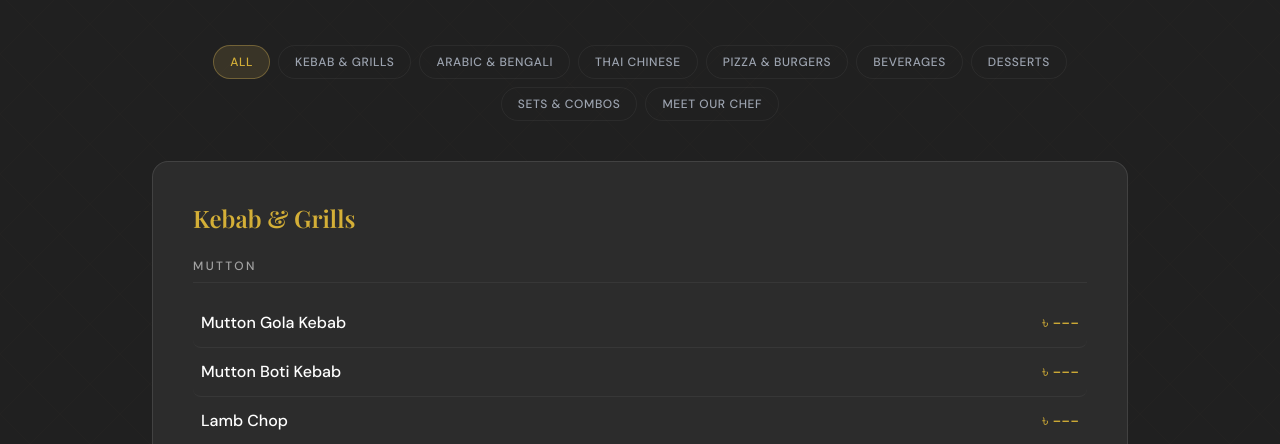
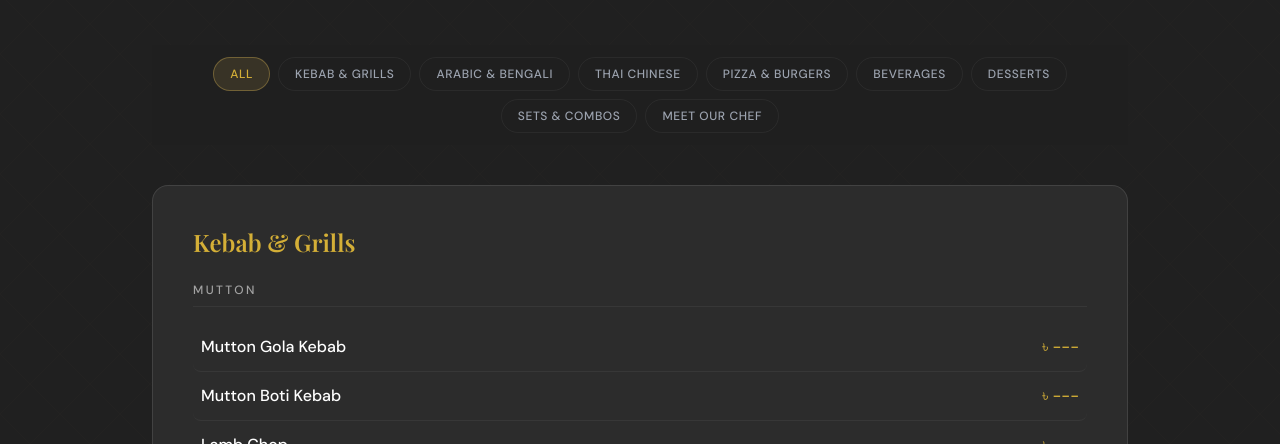
Before and after one commit to abdullahanwar1950/The-Rihla-Lounge, a plain HTML site: page menu.html in a window 1280 px wide. Shown: the part 356-800 px from the top of the page. Drawn offline with nearby package versions, Linux system fonts and the light colour scheme; a web font is replaced by a local one.

Commit message:
Enhance menu navigation with sticky tabs and improve section scrolling behavior

```diff
--- a/main.js
+++ b/main.js
@@ -64,11 +64,12 @@
     // MENU RENDERING
     // ==========================================
     let activeTab = "All";
+    const menuSectionId = tabName => `menu-section-${tabName.toLowerCase().replace(/[^a-z0-9]+/g, '-')}`;
     function renderTabs() {
       const c = document.getElementById('menuTabs');
-      let h = `<button class="menu-tab active px-4 py-2 rounded-full text-xs uppercase tracking-wider font-medium" data-menu-tab="All" aria-pressed="true" onclick="filterMenu('All')">All</button>`;
-      menuData.forEach(cat => { h += `<button class="menu-tab px-4 py-2 rounded-full text-xs uppercase tracking-wider font-medium" data-menu-tab="${cat.tab}" aria-pressed="false" onclick="filterMenu('${cat.tab}')">${cat.tab}</button>`; });
-      h += `<button class="menu-tab px-4 py-2 rounded-full text-xs uppercase tracking-wider font-medium" data-menu-tab="Chef" aria-pressed="false" onclick="showChefProfile()">Meet Our Chef</button>`;
+      let h = `<button class="menu-tab active px-4 py-2 rounded-full text-xs uppercase tracking-wider font-medium" data-menu-tab="All" aria-controls="menuContent" aria-pressed="true" onclick="navigateToMenuSection('All')">All</button>`;
+      menuData.forEach(cat => { h += `<button class="menu-tab px-4 py-2 rounded-full text-xs uppercase tracking-wider font-medium" data-menu-tab="${cat.tab}" aria-controls="${menuSectionId(cat.tab)}" aria-pressed="false" onclick="navigateToMenuSection('${cat.tab}')">${cat.tab}</button>`; });
+      h += `<button class="menu-tab px-4 py-2 rounded-full text-xs uppercase tracking-wider font-medium" data-menu-tab="Chef" aria-controls="menu-section-chef" aria-pressed="false" onclick="navigateToMenuSection('Chef')">Meet Our Chef</button>`;
       c.innerHTML = h;
     }
     function setActiveMenuTab(tabName) {
@@ -78,24 +79,17 @@
         btn.setAttribute('aria-pressed', String(isActive));
       });
     }
-    function filterMenu(tabName) {
-      activeTab = tabName;
-      setActiveMenuTab(tabName);
-      renderMenu();
-    }
-    function showChefProfile() {
-      activeTab = "Chef";
-      setActiveMenuTab(activeTab);
-      document.getElementById('menuContent').innerHTML = `<section class="text-center py-8 md:py-12" aria-labelledby="chefName"><span class="text-xs uppercase tracking-[0.2em] text-gold-500/70">Meet Our Chef</span><h2 id="chefName" class="font-display text-3xl md:text-4xl font-semibold text-gold-400 mt-4 mb-5">Pranay Gomes</h2><p class="text-neutral-400 text-sm md:text-base max-w-lg mx-auto">Chef biography and portrait coming soon.</p></section>`;
-      updateMenuProgress();
+    function navigateToMenuSection(tabName) {
+      const targetId = tabName === "All" ? "menu" : tabName === "Chef" ? "menu-section-chef" : menuSectionId(tabName);
+      const target = document.getElementById(targetId);
+      if(target) target.scrollIntoView({behavior: 'smooth', block: 'start'});
     }
     function renderMenu() {
       const c = document.getElementById('menuContent');
       let h = '';
-      const data = activeTab === "All" ? menuData : menuData.filter(cat => cat.tab === activeTab);
-      data.forEach((cat, ci) => {
-        h += `<div class="mb-10 last:mb-0 ${ci>0?'pt-10 border-t border-white/5':''}">`;
-        h += `<h3 class="font-display text-xl md:text-2xl font-semibold text-gold-400 mb-6">${cat.tab}</h3>`;
+      menuData.forEach((cat, ci) => {
+        h += `<section id="${menuSectionId(cat.tab)}" data-menu-section="${cat.tab}" class="menu-category ${ci>0?'pt-10 border-t border-white/5':''}" aria-labelledby="${menuSectionId(cat.tab)}-heading">`;
+        h += `<h2 id="${menuSectionId(cat.tab)}-heading" class="font-display text-xl md:text-2xl font-semibold text-gold-400 mb-6">${cat.tab}</h2>`;
         cat.subCategories.forEach(sub => {
           h += `<div class="mb-8 last:mb-0">`;
           if(cat.subCategories.length>1||sub.name!==cat.tab) h += `<h4 class="text-xs uppercase tracking-[0.2em] text-neutral-600 font-medium mb-4 pb-2 border-b border-white/5">${sub.name}</h4>`;
@@ -110,8 +104,9 @@
           });
           h += `</div></div>`;
         });
-        h += `</div>`;
+        h += `</section>`;
       });
+      h += `<section id="menu-section-chef" data-menu-section="Chef" class="menu-category pt-10 border-t border-white/5 text-center py-8 md:py-12" aria-labelledby="chefName"><span class="text-xs uppercase tracking-[0.2em] text-gold-500/70">Meet Our Chef</span><h2 id="chefName" class="font-display text-3xl md:text-4xl font-semibold text-gold-400 mt-4 mb-5">Pranay Gomes</h2><p class="text-neutral-400 text-sm md:text-base max-w-lg mx-auto">Chef biography and portrait coming soon.</p></section>`;
       c.innerHTML = h;
       updateMenuProgress();
     }
@@ -126,6 +121,17 @@
       const percent = scrollableHeight > 0 ? Math.min(100, Math.max(0, window.scrollY / scrollableHeight * 100)) : 0;
       bar.style.width = `${percent}%`;
       progress.setAttribute('aria-valuenow', String(Math.round(percent)));
+      const sections = document.querySelectorAll('[data-menu-section]');
+      let currentTab = "All";
+      const viewingMarker = Math.min(220, window.innerHeight * 0.3);
+      sections.forEach(section => {
+        if(section.getBoundingClientRect().top <= viewingMarker) currentTab = section.dataset.menuSection;
+      });
+      if(scrollableHeight > 0 && window.scrollY >= scrollableHeight - 2) currentTab = "Chef";
+      if(currentTab !== activeTab) {
+        activeTab = currentTab;
+        setActiveMenuTab(activeTab);
+      }
     }
     if(document.getElementById('readingProgress')) {
       window.addEventListener('scroll', updateMenuProgress, {passive: true});
--- a/styles.css
+++ b/styles.css
@@ -63,6 +63,8 @@
     .menu-page #menuContent { background-color: rgba(48, 48, 48, 0.82); border-color: rgba(255, 255, 255, 0.1); }
     .menu-page #menuContent .text-neutral-600 { color: #A3A3A3; }
     .menu-page::-webkit-scrollbar-track { background: #202020; }
+    .menu-page #menuTabs { position: sticky; top: 5rem; z-index: 40; padding: 0.75rem 0; background: rgba(32, 32, 32, 0.96); backdrop-filter: blur(12px); }
+    .menu-page .menu-category { scroll-margin-top: 9.5rem; }
     .reading-progress { position: fixed; inset: 0 0 auto; height: 4px; z-index: 60; background: rgba(255, 255, 255, 0.12); }
     .reading-progress-bar { width: 0; height: 100%; background: linear-gradient(90deg, #C8A951, #F0D98A); transition: width 0.1s linear; }
     @media (max-width: 768px) { .bg-about::before, .bg-signature::before, .bg-reservation::before { background-attachment: scroll; } .img-divider { height: 120px; } }
```
